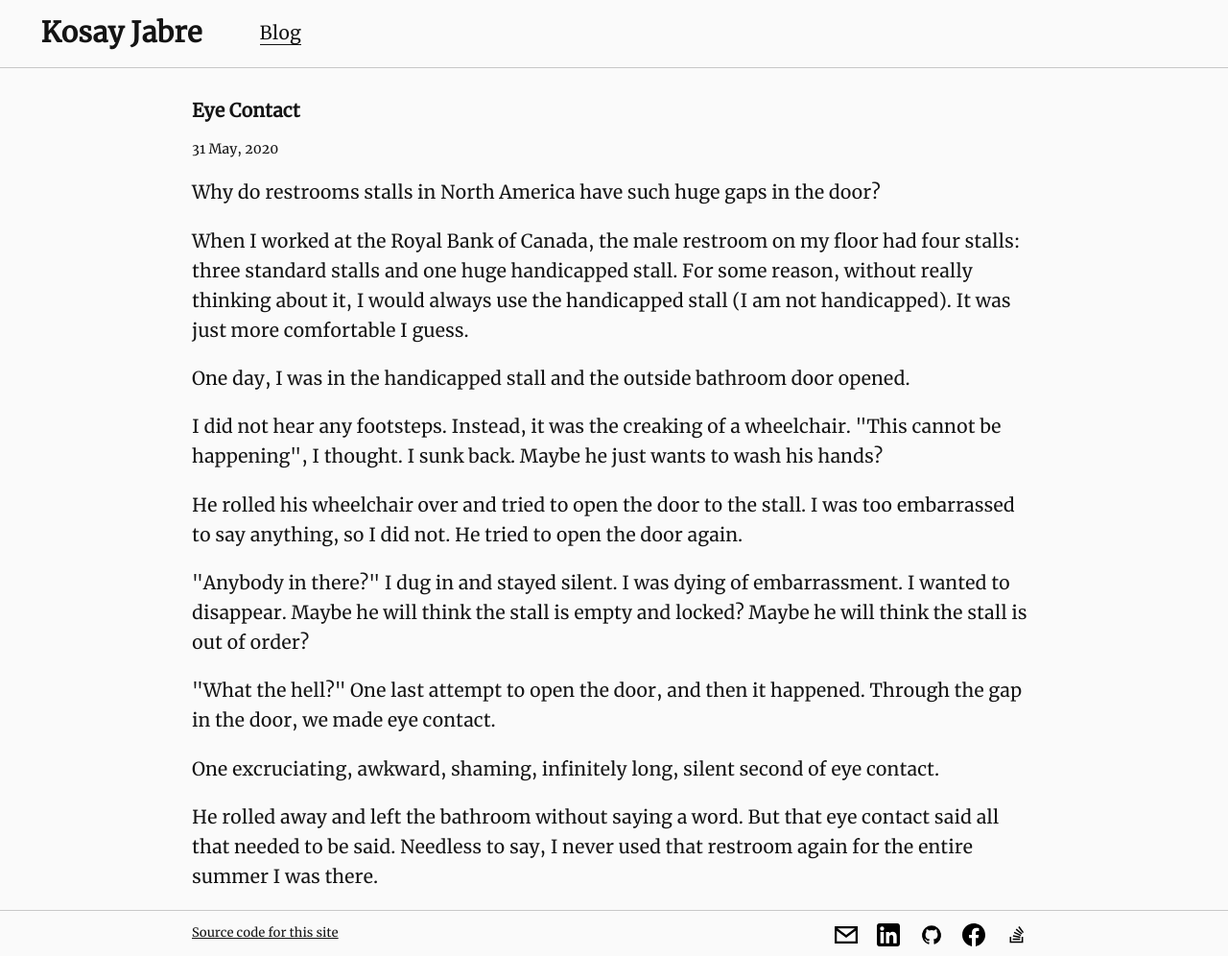
After one commit to KosayJabre/kosayjabre.com, a PHP site: page /blog/eye_contact.php in a window 1280 px wide. The commit adds this page. Shown: the whole page at 96% size. Run offline with PHP 8.4, Linux system fonts and the light colour scheme.

Commit message:
Added a blog section

```diff
--- /dev/null
+++ b/src/blog/eye_contact.php
@@ -0,0 +1,78 @@
+<?php
+$metadata = [
+    'title' => 'Eye Contact',
+    'date' => '31 May, 2020'
+];
+
+if (basename($_SERVER['PHP_SELF']) == basename(__FILE__)) {
+    ?>
+    <!DOCTYPE html>
+    <html lang="en">
+
+    <head>
+        <?php include "../templates/head.php"; ?>
+    </head>
+
+    <body>
+        <?php include "../templates/nav.php"; ?>
+
+        <main>
+            <?php include "../templates/blog_header.php"; ?>
+            <p>
+                Why do restrooms stalls in North America have such huge gaps in the door?
+            </p>
+            <p>
+                When I worked at the Royal Bank of Canada, the male restroom on my floor had four stalls: three standard stalls and one huge handicapped stall.
+                For some reason, without really thinking about it, I would always use the handicapped stall (I am not handicapped).
+                It was just more comfortable I guess.
+            </p>
+
+            <p>
+                One day, I was in the handicapped stall and the outside bathroom door opened.
+            </p>
+            <p>
+                I did not hear any footsteps.
+                Instead, it was the creaking of a wheelchair.
+                "This cannot be happening", I thought.
+                I sunk back.
+                Maybe he just wants to wash his hands?
+            </p>
+
+            <p>
+                He rolled his wheelchair over and tried to open the door to the stall.
+                I was too embarrassed to say anything, so I did not.
+                He tried to open the door again.
+            </p>
+
+            <p>
+                "Anybody in there?"
+
+                I dug in and stayed silent.
+                I was dying of embarrassment.
+                I wanted to disappear.
+
+                Maybe he will think the stall is empty and locked?
+                Maybe he will think the stall is out of order?
+            </p>
+
+            <p>
+                "What the hell?"
+
+                One last attempt to open the door, and then it happened.
+                Through the gap in the door, we made eye contact.
+            </p>
+            One excruciating, awkward, shaming, infinitely long, silent second of eye contact.
+            <p>
+                He rolled away and left the bathroom without saying a word.
+                But that eye contact said all that needed to be said.
+                Needless to say, I never used that restroom again for the entire summer I was there.
+            </p>
+        </main>
+        <?php include "../templates/footer.php"; ?>
+    </body>
+
+    </html>
+    <?php
+}
+return $metadata;
+?>
--- a/src/styles.css
+++ b/src/styles.css
@@ -19,8 +19,8 @@
 * {
     color: var(--off-black);
     font-family: 'Merriweather', sans-serif;
-    font-size: 1.15rem;
-    line-height: 1.5em;
+    font-size: 1.1rem;
+    line-height: 1.6em;
 }
 
 body {
@@ -70,15 +70,16 @@ nav {
     border-bottom: solid 1px var(--light-grey);
     padding-left: 3%;
     padding-right: 3%;
+    margin-bottom: 16px;
 }
 
 /* Footer */
 footer {
     border-top: solid 1px var(--light-grey);
-    padding-top: 16px;
-    padding-bottom: 16px;
-    padding-left: 2%;
-    padding-right: 2%;
+    padding-top: 8px;
+    padding-bottom: 8px;
+    padding-left: 3%;
+    padding-right: 3%;
     display: flex;
     align-items: center;
     justify-content: center;
@@ -99,8 +100,8 @@ footer {
 /* Icons */
 .icon {
     vertical-align: middle;
-    width: 32px;
-    height: 32px;
+    width: 24px;
+    height: 24px;
     padding-left: 8px;
     padding-right: 8px;
 }
@@ -124,3 +125,7 @@ footer {
 .navbar-active {
     border-bottom: solid 1px var(--off-black);
 }
+
+#blog-post-date {
+    font-size: 0.8rem;
+}
--- /dev/null
+++ b/src/templates/blog_header.php
@@ -0,0 +1,8 @@
+<header id="blog-post-header">
+    <h1 id="blog-post-title">
+        <?php echo $metadata['title']; ?>
+    </h1>
+    <div id="blog-post-date">
+        <?php echo $metadata['date']; ?>
+    </div>
+</header>
```
Also changed, not shown: src/blog/index.php (+11 -0 lines).
